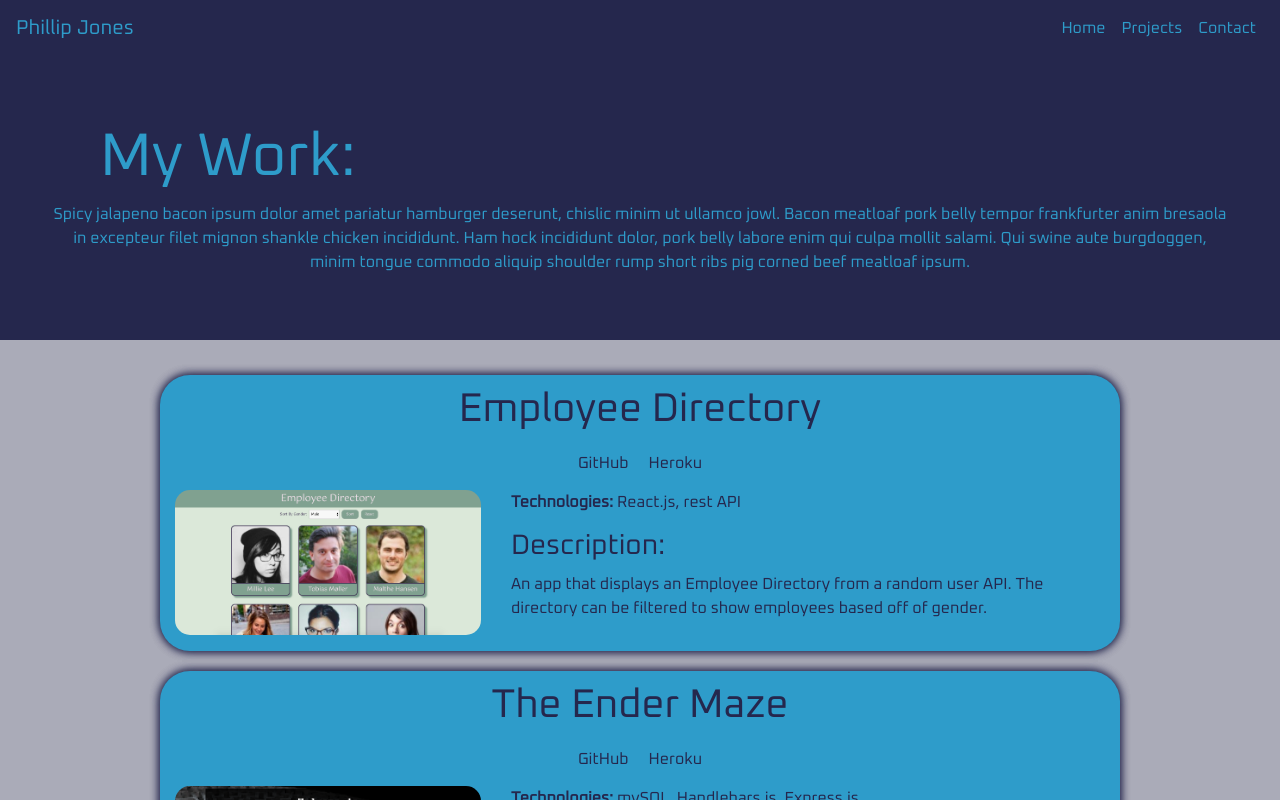
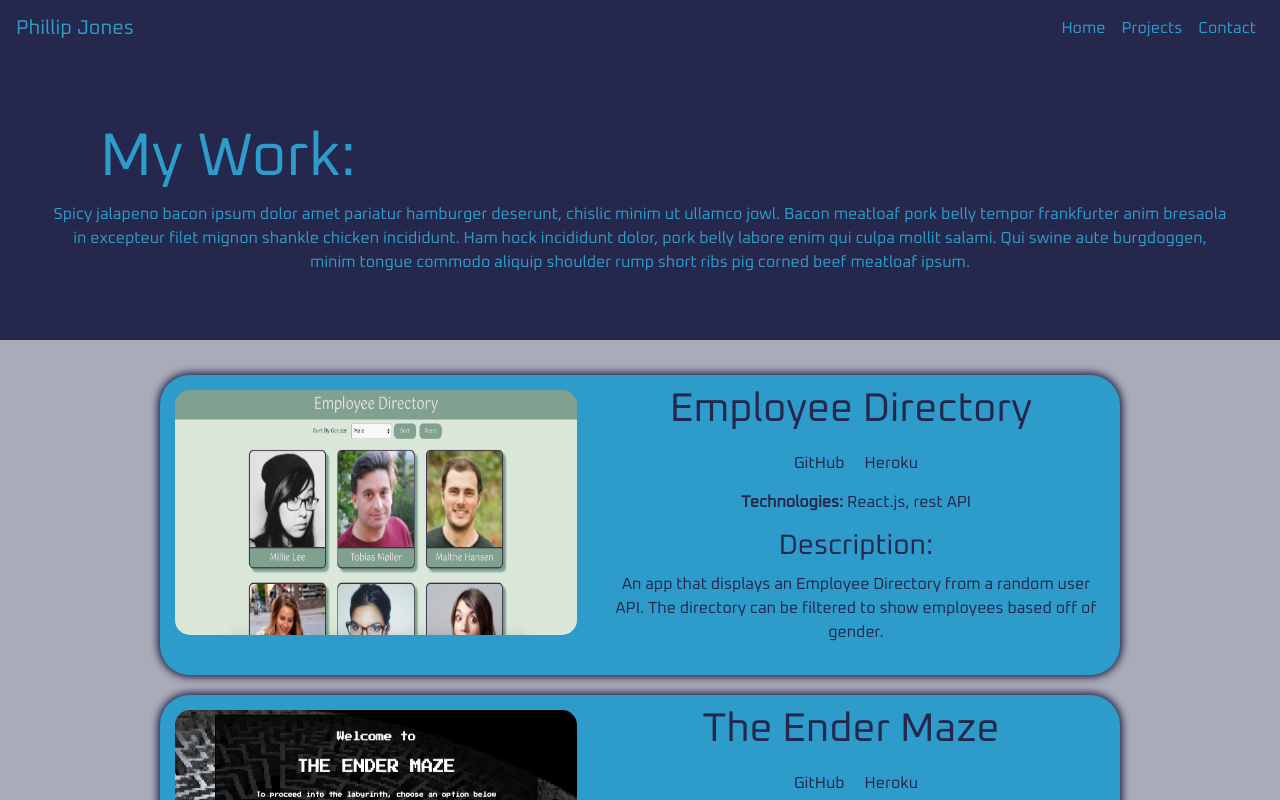
Before and after one commit to ptj92e/React-Portfolio, a React (Create React App) app in the folder client/: page /projects in a window 1280 px wide. Both pictures are taken after a click on the link "Projects". Shown: the top 800 px of the page. Built offline with nearby package versions, Linux system fonts and the light colour scheme.

Commit message:
Fixed project cards

```diff
--- a/client/src/components/ProjectCard/ProjectCard.css
+++ b/client/src/components/ProjectCard/ProjectCard.css
@@ -15,6 +15,7 @@
     background-color: #2e9cca;
     color: #25274d;
     box-shadow: 0px 0px 10px #25274d, 0px 0px 10px #25274d;
+    text-align: center;
 }
 .projectCard h1 {
     text-align: center;
@@ -31,8 +32,8 @@
     margin-right: 10px;
 }
 img {
-    width: 35%;
-    height: 175px;
+    width: 45%;
+    height: 275px;
     padding: 15px;
     border-radius: 30px;
     float: left;
--- a/client/src/components/ProjectCard/ProjectCard.js
+++ b/client/src/components/ProjectCard/ProjectCard.js
@@ -4,12 +4,12 @@ import "./ProjectCard.css";
 function ProjectCard(props) {
     return (
         <div className={props.className} id={props.id}>
+            <img src={props.image} alt={props.title} />
             <h1>{props.title}</h1>
             <div id="linkDiv">
                 <a href={props.github}>GitHub</a>
                 <a href={props.heroku}>Heroku</a>
             </div>
-            <img src={props.image} alt={props.title} />
             <div id="projectText">
                 <p><b>Technologies:</b> {props.technologies}</p>
                 <h3>Description:</h3>
```
